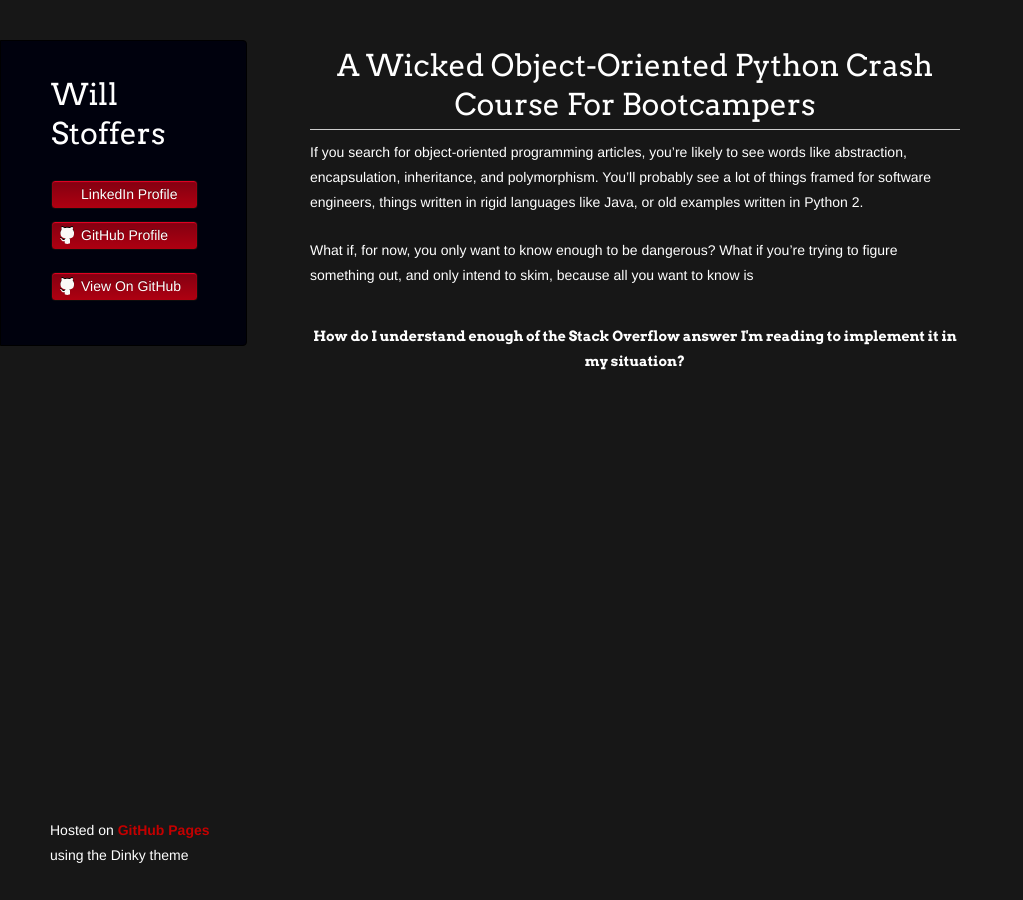
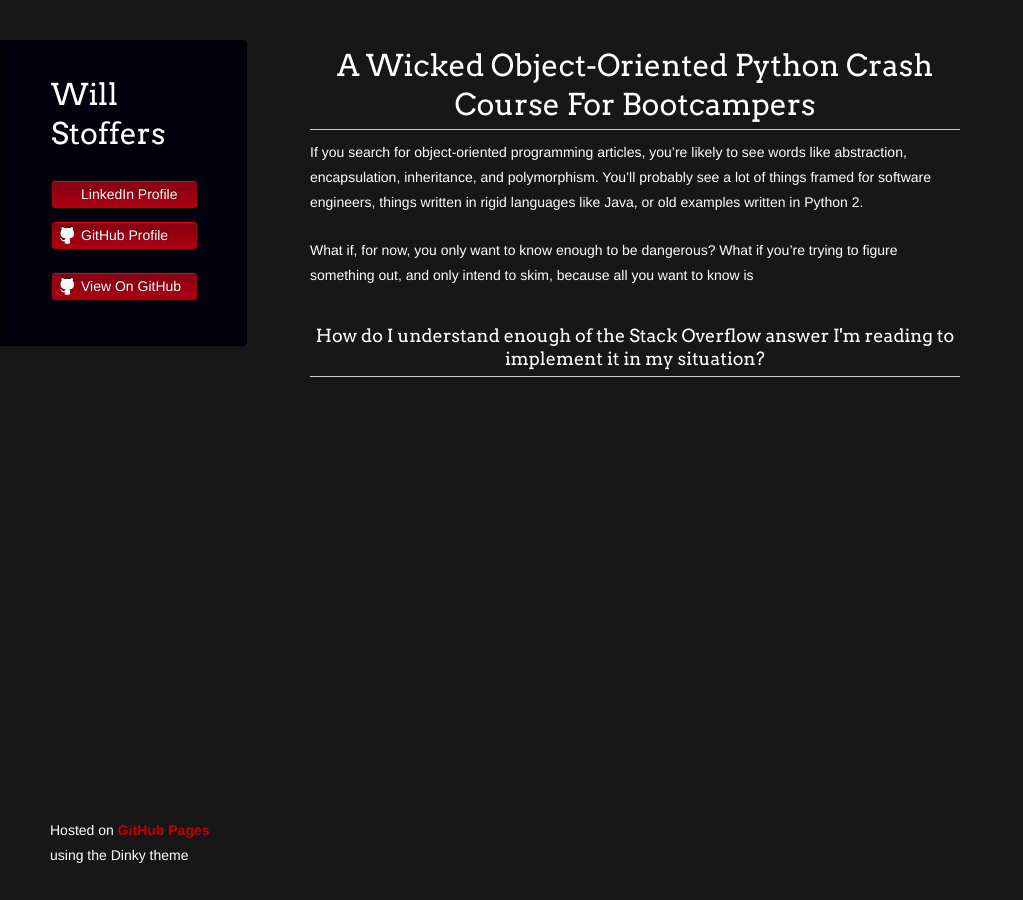
Before and after one commit to wstoffers/wstoffers.github.io, a Jekyll site: the page built from wickedoop/index.md, in a window 1280 px wide. Shown: the whole page, without its empty margins (0-1023 px from the left). Built offline with Jekyll 4.4.1, drawn with Linux system fonts in a browser that asks for light colours; our own code applies the rules of GitHub Pages for plain Markdown files; a script that is not in the unit is left out; the repository's description, which GitHub fills in, is left out.

Commit message:
Enlarging inciting question

```diff
--- a/wickedoop/index.md
+++ b/wickedoop/index.md
@@ -4,4 +4,4 @@ If you search for object-oriented programming articles, you're likely to see wor
 
 What if, for now, you only want to know enough to be dangerous? What if you're trying to figure something out, and only intend to skim, because all you want to know is
 
-<h4 align="center">How do I understand enough of the Stack Overflow answer I'm reading to implement it in my situation?</h4>
+<h3 align="center">How do I understand enough of the Stack Overflow answer I'm reading to implement it in my situation?</h3>
```
